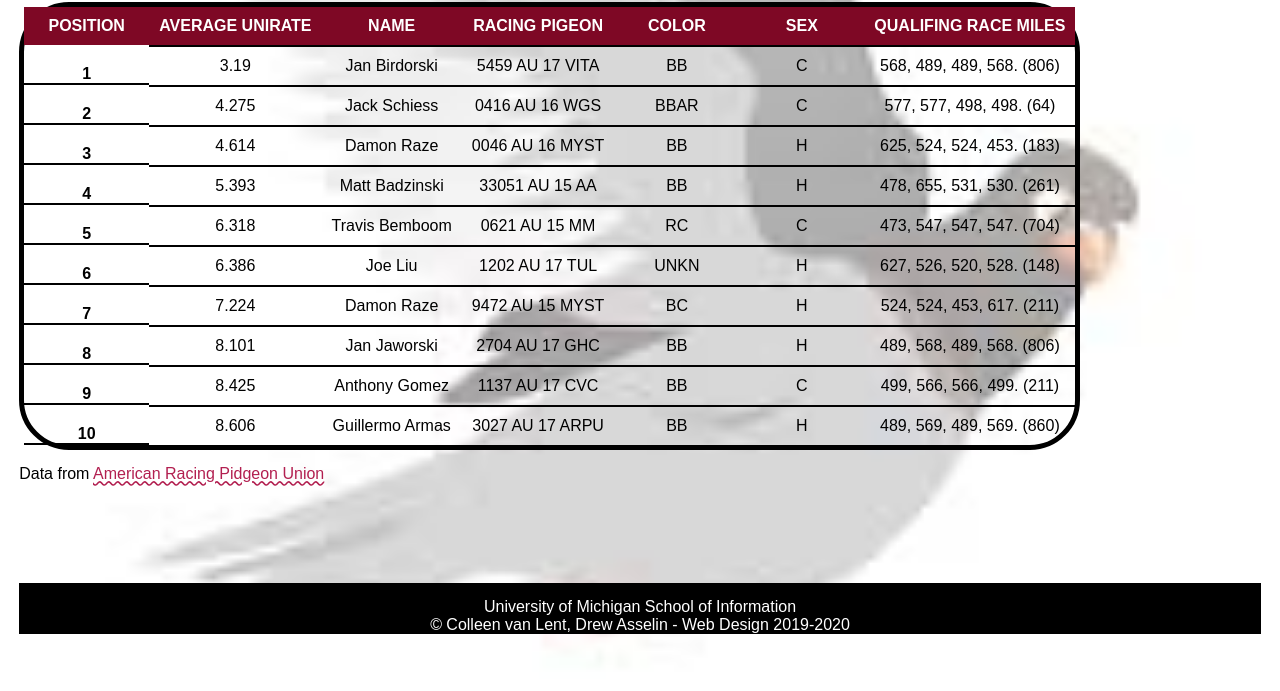
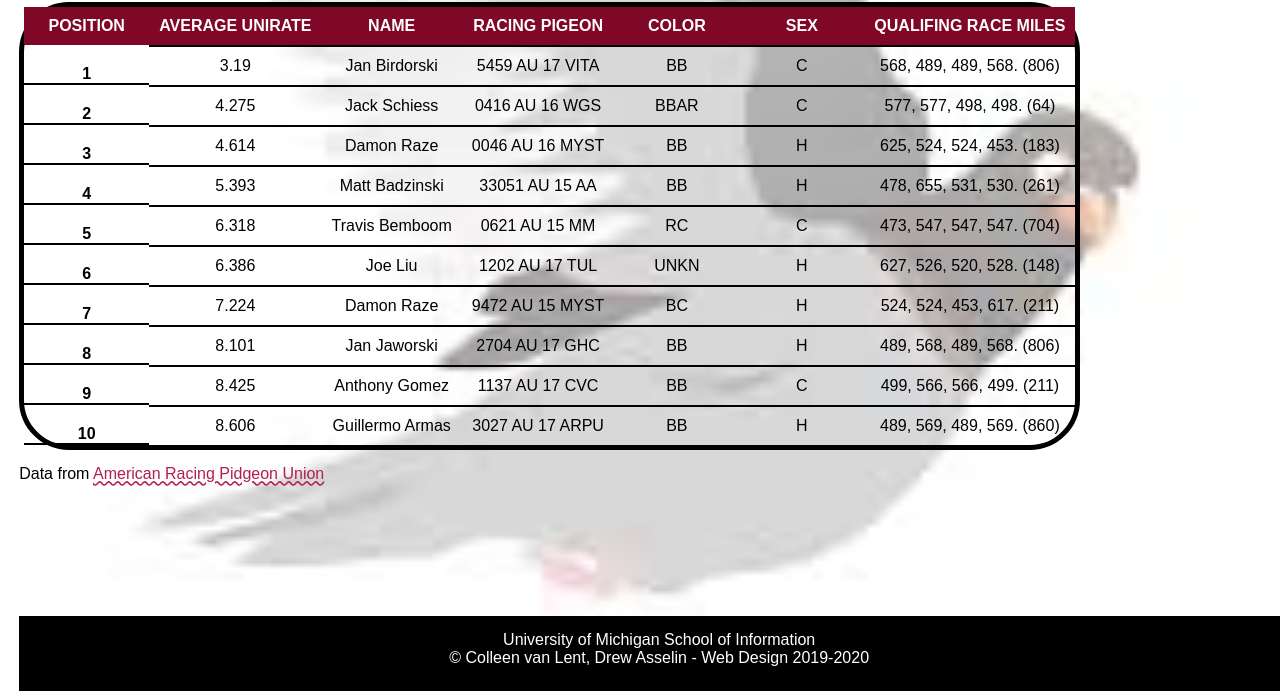
Before and after one commit to jensieg/homework4-2021, a plain HTML site: page index.html in a window 1280 px wide. Shown: the part 109-800 px from the top of the page. Drawn offline with Linux system fonts and the light colour scheme; a web font is replaced by a local one.

```diff
--- a/css/style.css
+++ b/css/style.css
@@ -108,4 +108,8 @@
   background:#000000;
   text-align:center;
   color: #FFFFFF;
+  min-height: 75px;
+  position:absolute;
+  bottom:0;
+  width:100%;
 }
```
